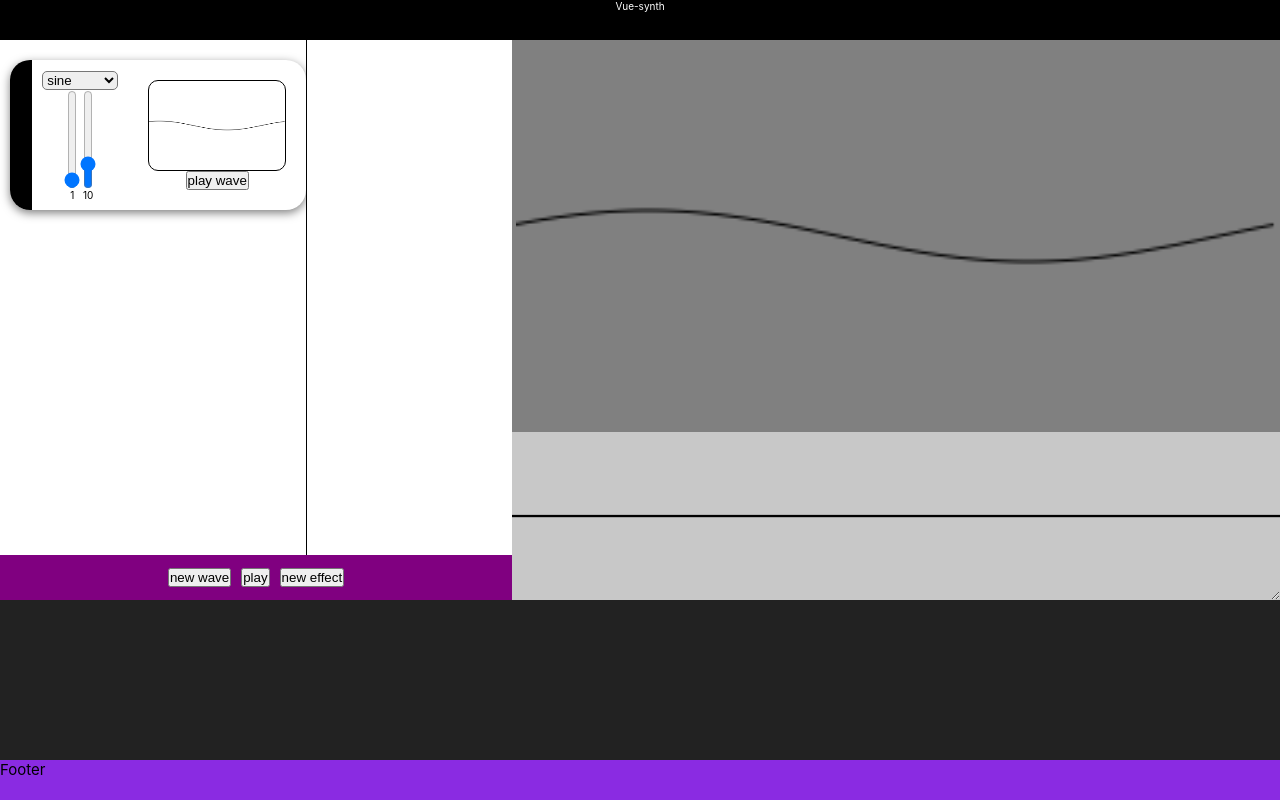
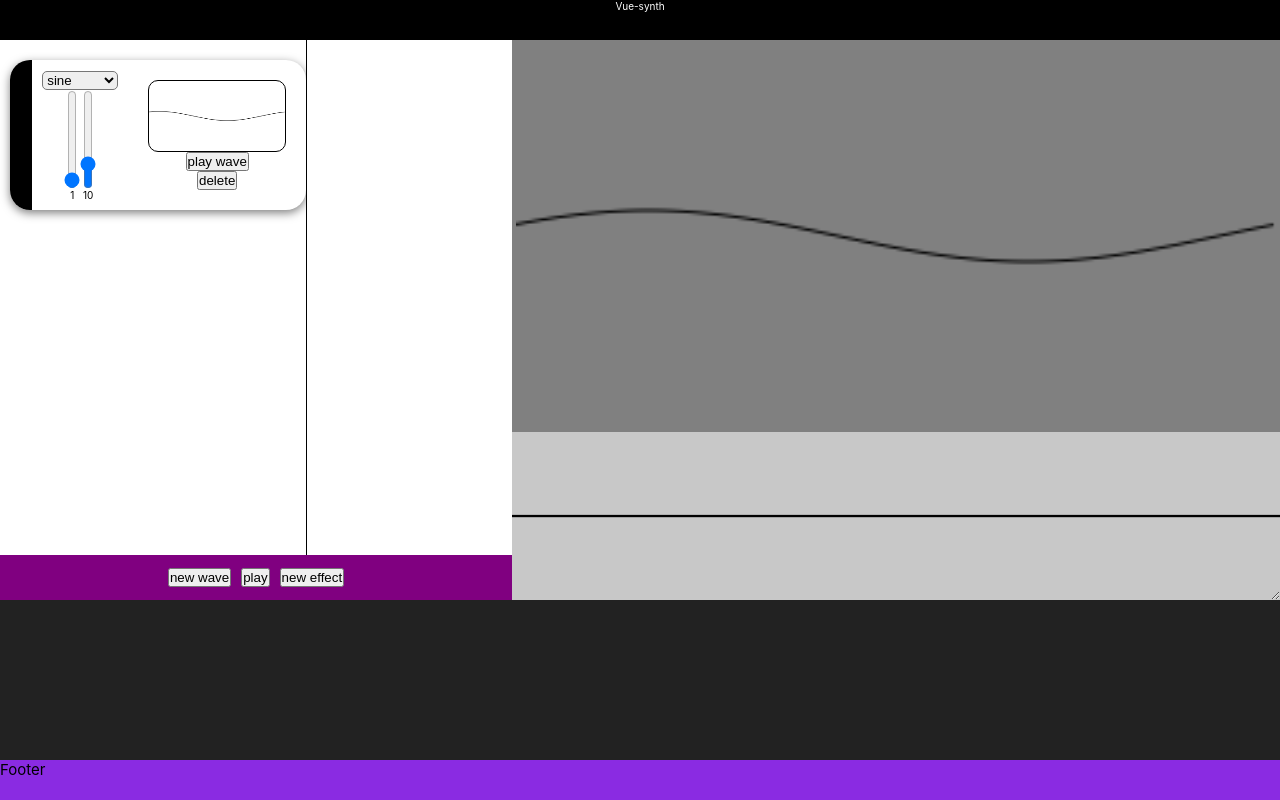
Before and after one commit to guillermoVicenteGonzalez/vue-synth, a Vue app in the folder vue-synth/: page /test in a window 1280 px wide. Both pictures are taken after a click on the button "new wave". Built offline with nearby package versions, Linux system fonts and the light colour scheme.

Commit message:
wave deleted

```diff
--- a/vue-synth/src/views/TestView.vue
+++ b/vue-synth/src/views/TestView.vue
@@ -3,20 +3,13 @@
     <template #header> Vue-synth</template>
     <template #components>
       <div class="components">
-        <WaveList :waves="waves" @wave-updated="onWaveUpdated"></WaveList>
+        <WaveList :waves="waves" @wave-updated="onWaveUpdated" @wave-deleted="onWaveDeleted"></WaveList>
         <div class="components__filters">
-          <WaveFilter
-            v-for="filter in filters"
-            :sources="
-              oscillators.map((osc) => {
-                return osc.gain;
-              })
-            "
-            :filter="filter"
-            :items="oscillators"
-            :main-ctxt="mainContext"
-            @attach-node="(source: AudioNode) => attachEffect(filter, source, merger)"
-          ></WaveFilter>
+          <WaveFilter v-for="filter in filters" :sources="oscillators.map((osc) => {
+            return osc.gain;
+          })
+            " :filter="filter" :items="oscillators" :main-ctxt="mainContext"
+            @attach-node="(source: AudioNode) => attachEffect(filter, source, merger)"></WaveFilter>
         </div>
       </div>
       <div class="controls">
@@ -80,16 +73,19 @@ function createNewWave() {
     gain: gainNode,
   });
 
-  console.log(
-    oscillators.map((osc) => {
-      return osc.gain;
-    }),
-  );
 }
 
 function onWaveUpdated(index: number): void {
   updateWaveOscillator(index);
 }
+
+function onWaveDeleted(index: number) {
+  waves.value.splice(index, 1)
+  oscillators[index].osc.stop();
+  oscillators[index].gain.disconnect(merger.value);
+  oscillators.splice(index, 1);
+}
+
 
 function attachEffect(effect: AudioNode, source: AudioNode, end: AudioNode) {
   console.log('attaching');
@@ -128,7 +124,7 @@ onMounted(() => {
 
 <style scoped lang="scss">
 .waveCardList {
-  > * {
+  >* {
     margin: 1rem 0.5rem;
   }
 }
@@ -147,6 +143,7 @@ onMounted(() => {
   &__analyser {
     height: 30%;
     resize: both;
+
     // background-color: blue;
     // > * {
     //   object-fit: fill;
@@ -167,13 +164,13 @@ onMounted(() => {
     border-right: solid 1px black;
     overflow: auto;
     padding: 1rem 0.5rem;
-    > * {
+
+    >* {
       margin-bottom: 1rem;
     }
   }
 
-  &__filters {
-  }
+  &__filters {}
 }
 
 .controls {
--- a/vue-synth/src/widgets/WaveCard.vue
+++ b/vue-synth/src/widgets/WaveCard.vue
@@ -3,32 +3,19 @@
     <div class="waveCard__actions-slot"></div>
 
     <div class="waveCard__left-slot">
-      <Selector
-        v-model="wave.form"
-        :items="Object.keys(waveForms)"
-        class="selector"
-        @change="onWaveChangeCB"
-      ></Selector>
+      <Selector v-model="wave.form" :items="Object.keys(waveForms)" class="selector" @change="onWaveChangeCB"></Selector>
 
       <div class="waveCard__controls">
         <div class="waveCard__control">
           <div class="waveCard__control__slider">
-            <VerticalSlider
-              v-model="wave.frequency"
-              :range="1000"
-              @valueChange="onWaveChangeCB"
-            ></VerticalSlider>
+            <VerticalSlider v-model="wave.frequency" :range="1000" @valueChange="onWaveChangeCB"></VerticalSlider>
           </div>
           <span class="waveCard__control__valueBox">{{ wave.frequency }}</span>
         </div>
 
         <div class="waveCard__control">
           <div class="waveCard__control__slider">
-            <VerticalSlider
-              v-model="wave.amplitude"
-              :range="50"
-              @valueChange="onWaveChangeCB"
-            ></VerticalSlider>
+            <VerticalSlider v-model="wave.amplitude" :range="50" @valueChange="onWaveChangeCB"></VerticalSlider>
           </div>
           <span class="waveCard__control__valueBox">{{ wave.amplitude }}</span>
         </div>
@@ -40,6 +27,7 @@
         <WaveCanvas :wave="wave"></WaveCanvas>
       </div>
       <button @click="playWaveBtn">play wave</button>
+      <button @click="deleteWave">delete</button>
     </div>
   </div>
 </template>
@@ -51,7 +39,7 @@ import Wave, { waveForms } from '@/models/wave';
 import VerticalSlider from '@/components/Common/VerticalSlider.vue';
 import Selector from '@/components/Common/Selector.vue';
 
-const emit = defineEmits(['updateWave', 'waveDeleted']);
+const emit = defineEmits(['updateWave', 'deleteWave']);
 const props = defineProps({
   wave: {
     type: Wave,
@@ -80,6 +68,10 @@ function updateOscillator() {
 function onWaveChangeCB() {
   updateOscillator();
   emit('updateWave');
+}
+
+function deleteWave() {
+  emit("deleteWave")
 }
 
 onMounted(() => {
--- a/vue-synth/src/widgets/WaveList.vue
+++ b/vue-synth/src/widgets/WaveList.vue
@@ -1,11 +1,7 @@
 <template>
   <div class="waveCardList">
-    <WaveCard
-      v-for="(wave, index) in waves"
-      :key="index"
-      :wave="wave"
-      @update-wave="onWaveUpdated(index)"
-    ></WaveCard>
+    <WaveCard v-for="(wave, index) in waves" :key="index" :wave="wave" @update-wave="onWaveUpdated(index)"
+      @delete-wave="onWaveDeleted(index)"></WaveCard>
   </div>
 </template>
 
@@ -20,10 +16,14 @@ const props = defineProps({
   },
 });
 
-const emit = defineEmits(['waveUpdated']);
+const emit = defineEmits(['waveUpdated', "waveDeleted"]);
 
 function onWaveUpdated(index: number) {
   emit('waveUpdated', index);
+}
+
+function onWaveDeleted(index: number): void {
+  emit("waveDeleted", index)
 }
 </script>
 
@@ -32,7 +32,8 @@ function onWaveUpdated(index: number) {
   border-right: solid 1px black;
   overflow: auto;
   padding: 1rem 0.5rem;
-  > * {
+
+  >* {
     margin-bottom: 1rem;
   }
 }
```
